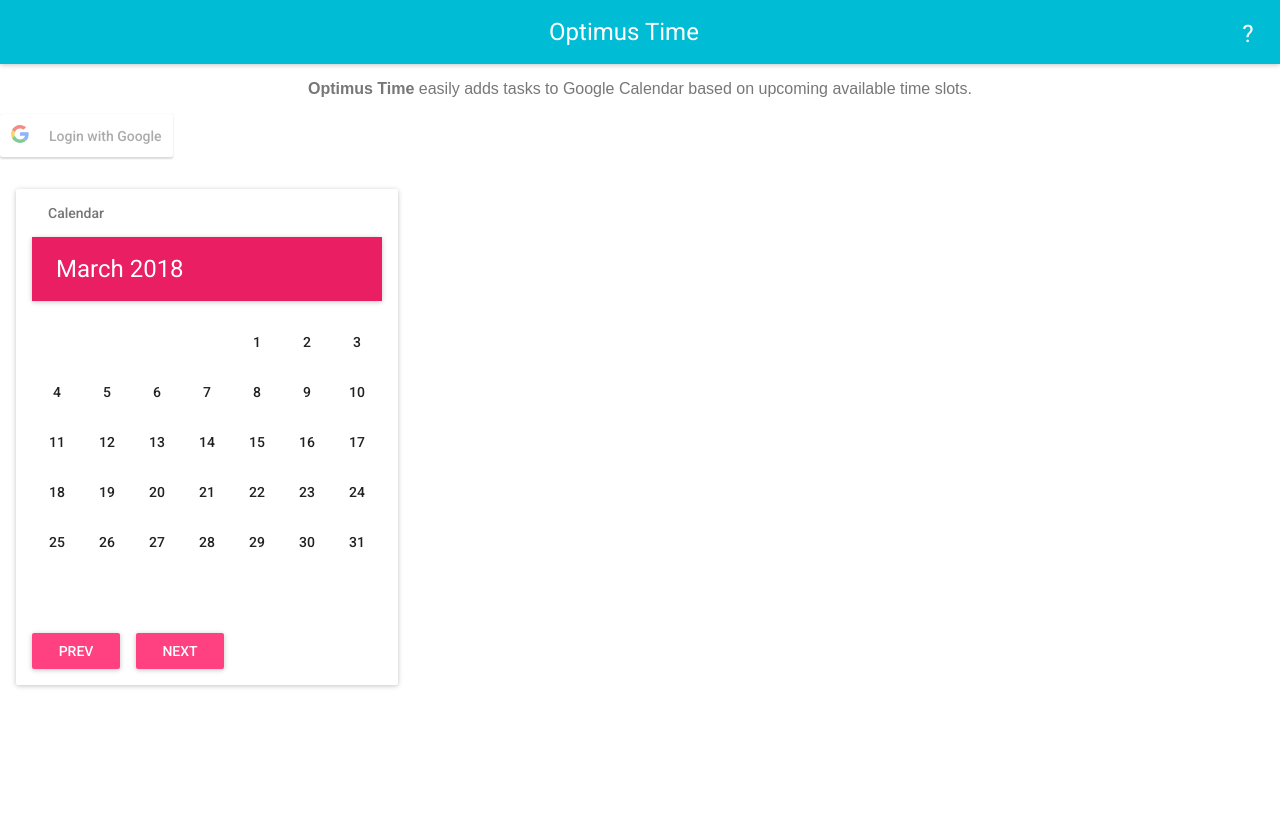
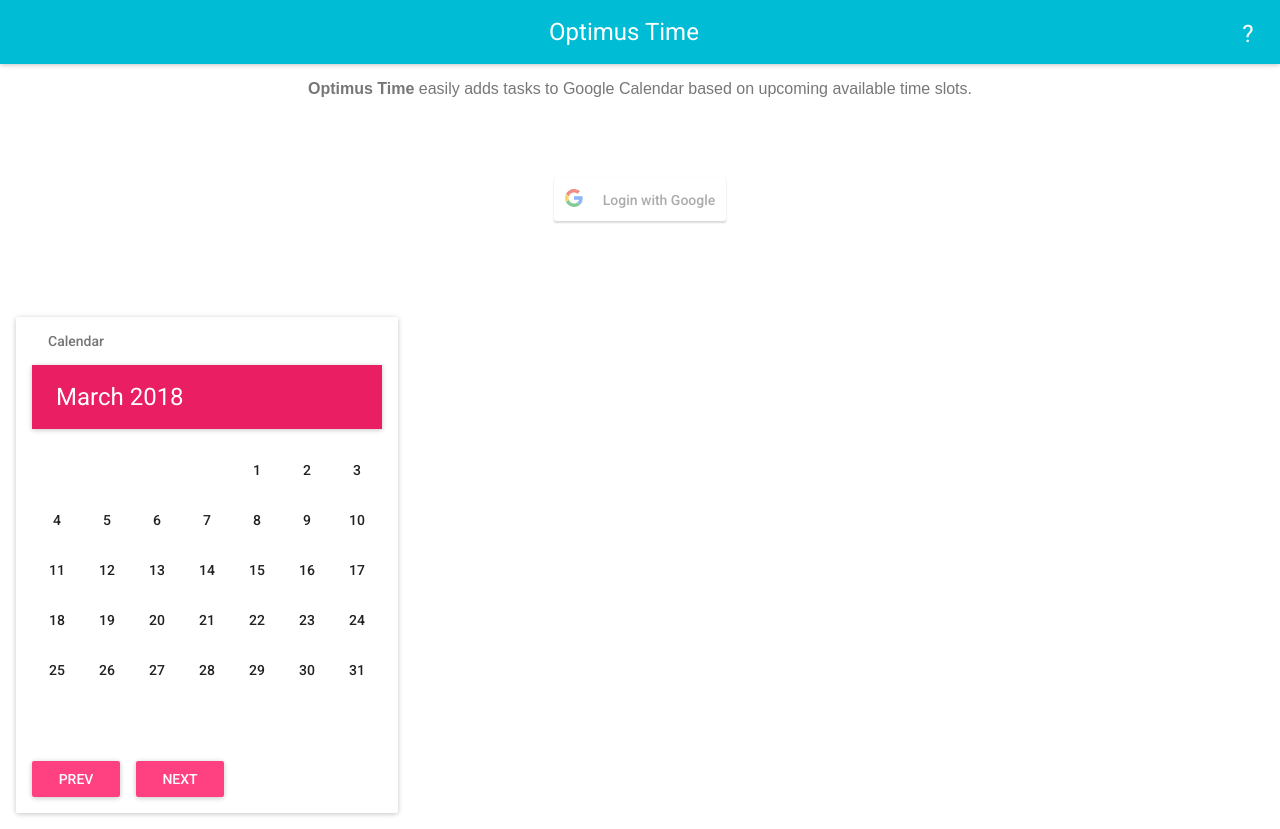
Before and after one commit to lbatch/hackathon-sp18, a React (Create React App) app in the folder client/: page / in a window 1280 px wide. Before the commit the page ends 800 px from the top, so only its background shows below. Built offline with nearby package versions, Linux system fonts and the light colour scheme; the HTML template or start-up script is replaced by a standard one.

Commit message:
Fixed console errors caused by empty buttons in calendar, added simple spacing to Google Login button

```diff
--- a/client/src/App.css
+++ b/client/src/App.css
@@ -1,34 +1,9 @@
-/*.changeDisplay {
-  background: #21241a;
-  background-image: -webkit-linear-gradient(top, #21241a, #820d82);
-  background-image: -moz-linear-gradient(top, #21241a, #820d82);
-  background-image: -ms-linear-gradient(top, #21241a, #820d82);
-  background-image: -o-linear-gradient(top, #21241a, #820d82);
-  background-image: linear-gradient(to bottom, #21241a, #820d82);
-  -webkit-border-radius: 7;
-  -moz-border-radius: 7;
-  border-radius: 7px;
-  -webkit-box-shadow: 0px 1px 8px #050505;
-  -moz-box-shadow: 0px 1px 8px #050505;
-  box-shadow: 0px 1px 8px #050505;
-  font-family: Arial;
-  color: #ffffff;
-  font-size: 20px;
-  padding: 10px 20px 10px 20px;
-  border: solid #1f628d 1px;
-  text-decoration: none;
-}
-
-.changeDisplay:hover {
-  background: #b63cfc;
-  background-image: -webkit-linear-gradient(top, #b63cfc, #6a92ad);
-  background-image: -moz-linear-gradient(top, #b63cfc, #6a92ad);
-  background-image: -ms-linear-gradient(top, #b63cfc, #6a92ad);
-  background-image: -o-linear-gradient(top, #b63cfc, #6a92ad);
-  background-image: linear-gradient(to bottom, #b63cfc, #6a92ad);
-  text-decoration: none;
-}
-*/
 fieldset {
   border: 0;
 }
+
+#login-button {
+  text-align: center;
+  padding-top: 4rem;
+  padding-bottom: 4rem;
+}
--- a/client/src/App.js
+++ b/client/src/App.js
@@ -155,12 +155,14 @@
         </div>
       )
     } else {
-      formInputs = (<GoogleLogin
-          clientId="472400227139-krcsj4li4oka1dspgdh3eckloi7ls1lc.apps.googleusercontent.com"
-          buttonText="Login with Google"
-          onSuccess={this.successGoogle}
-          onFailure={this.failGoogle}
-        />
+      formInputs = (<div id="login-button">
+          <GoogleLogin
+            clientId="472400227139-krcsj4li4oka1dspgdh3eckloi7ls1lc.apps.googleusercontent.com"
+            buttonText="Login with Google"
+            onSuccess={this.successGoogle}
+            onFailure={this.failGoogle}
+            />
+        </div>
       )
     }
 
--- a/client/src/Banner-Dialog.js
+++ b/client/src/Banner-Dialog.js
@@ -1,7 +1,6 @@
 import React from 'react';
 import Dialog from 'material-ui/Dialog';
 import FlatButton from 'material-ui/FlatButton';
-import RaisedButton from 'material-ui/RaisedButton';
 import FontIcon from 'material-ui/FontIcon';
 
 /**
--- a/client/src/Calendar.js
+++ b/client/src/Calendar.js
@@ -49,58 +49,58 @@
         <Subheader>Calendar</Subheader>
         <AppBar id="calendarHeader" showMenuIconButton={false} title={monthNames[props.display.month] + ' ' + props.display.year}/>
         <div className="boardRow">
-          <FlatButton className="day" onClick={buttonClicked} label={dates[0]}/>
-          <FlatButton className="day" onClick={buttonClicked} label={dates[1]}/>
-          <FlatButton className="day" onClick={buttonClicked} label={dates[2]}/>
-          <FlatButton className="day" onClick={buttonClicked} label={dates[3]}/>
-          <FlatButton className="day" onClick={buttonClicked} label={dates[4]}/>
-          <FlatButton className="day" onClick={buttonClicked} label={dates[5]}/>
-          <FlatButton className="day" onClick={buttonClicked} label={dates[6]}/>
+          <FlatButton className="day" onClick={buttonClicked} label={dates[0] || ' '}/>
+          <FlatButton className="day" onClick={buttonClicked} label={dates[1] || ' '}/>
+          <FlatButton className="day" onClick={buttonClicked} label={dates[2] || ' '}/>
+          <FlatButton className="day" onClick={buttonClicked} label={dates[3] || ' '}/>
+          <FlatButton className="day" onClick={buttonClicked} label={dates[4] || ' '}/>
+          <FlatButton className="day" onClick={buttonClicked} label={dates[5] || ' '}/>
+          <FlatButton className="day" onClick={buttonClicked} label={dates[6] || ' '}/>
         </div>
         <div className="boardRow">
-          <FlatButton className="day" onClick={buttonClicked} label={dates[7]}/>
-          <FlatButton className="day" onClick={buttonClicked} label={dates[8]}/>
-          <FlatButton className="day" onClick={buttonClicked} label={dates[9]}/>
-          <FlatButton className="day" onClick={buttonClicked} label={dates[10]}/>
-          <FlatButton className="day" onClick={buttonClicked} label={dates[11]}/>
-          <FlatButton className="day" onClick={buttonClicked} label={dates[12]}/>
-          <FlatButton className="day" onClick={buttonClicked} label={dates[13]}/>
+          <FlatButton className="day" onClick={buttonClicked} label={dates[7] || ' '}/>
+          <FlatButton className="day" onClick={buttonClicked} label={dates[8] || ' '}/>
+          <FlatButton className="day" onClick={buttonClicked} label={dates[9] || ' '}/>
+          <FlatButton className="day" onClick={buttonClicked} label={dates[10] || ' '}/>
+          <FlatButton className="day" onClick={buttonClicked} label={dates[11] || ' '}/>
+          <FlatButton className="day" onClick={buttonClicked} label={dates[12] || ' '}/>
+          <FlatButton className="day" onClick={buttonClicked} label={dates[13] || ' '}/>
         </div>
       <div className="boardRow">
-          <FlatButton className="day" onClick={buttonClicked} label={dates[14]}/>
-          <FlatButton className="day" onClick={buttonClicked} label={dates[15]}/>
-          <FlatButton className="day" onClick={buttonClicked} label={dates[16]}/>
-          <FlatButton className="day" onClick={buttonClicked} label={dates[17]}/>
-          <FlatButton className="day" onClick={buttonClicked} label={dates[18]}/>
-          <FlatButton className="day" onClick={buttonClicked} label={dates[19]}/>
-          <FlatButton className="day" onClick={buttonClicked} label={dates[20]}/>
+          <FlatButton className="day" onClick={buttonClicked} label={dates[14] || ' '}/>
+          <FlatButton className="day" onClick={buttonClicked} label={dates[15] || ' '}/>
+          <FlatButton className="day" onClick={buttonClicked} label={dates[16] || ' '}/>
+          <FlatButton className="day" onClick={buttonClicked} label={dates[17] || ' '}/>
+          <FlatButton className="day" onClick={buttonClicked} label={dates[18] || ' '}/>
+          <FlatButton className="day" onClick={buttonClicked} label={dates[19] || ' '}/>
+          <FlatButton className="day" onClick={buttonClicked} label={dates[20] || ' '}/>
         </div>
         <div className="boardRow">
-          <FlatButton className="day" onClick={buttonClicked} label={dates[21]}/>
-          <FlatButton className="day" onClick={buttonClicked} label={dates[22]}/>
-          <FlatButton className="day" onClick={buttonClicked} label={dates[23]}/>
-          <FlatButton className="day" onClick={buttonClicked} label={dates[24]}/>
-          <FlatButton className="day" onClick={buttonClicked} label={dates[25]}/>
-          <FlatButton className="day" onClick={buttonClicked} label={dates[26]}/>
-          <FlatButton className="day" onClick={buttonClicked} label={dates[27]}/>
+          <FlatButton className="day" onClick={buttonClicked} label={dates[21] || ' '}/>
+          <FlatButton className="day" onClick={buttonClicked} label={dates[22] || ' '}/>
+          <FlatButton className="day" onClick={buttonClicked} label={dates[23] || ' '}/>
+          <FlatButton className="day" onClick={buttonClicked} label={dates[24] || ' '}/>
+          <FlatButton className="day" onClick={buttonClicked} label={dates[25] || ' '}/>
+          <FlatButton className="day" onClick={buttonClicked} label={dates[26] || ' '}/>
+          <FlatButton className="day" onClick={buttonClicked} label={dates[27] || ' '}/>
         </div>
         <div className="boardRow">
-          <FlatButton className="day" onClick={buttonClicked} label={dates[28]}/>
-          <FlatButton className="day" onClick={buttonClicked} label={dates[29]}/>
-          <FlatButton className="day" onClick={buttonClicked} label={dates[30]}/>
-          <FlatButton className="day" onClick={buttonClicked} label={dates[31]}/>
-          <FlatButton className="day" onClick={buttonClicked} label={dates[32]}/>
-          <FlatButton className="day" onClick={buttonClicked} label={dates[33]}/>
-          <FlatButton className="day" onClick={buttonClicked} label={dates[34]}/>
+          <FlatButton className="day" onClick={buttonClicked} label={dates[28] || ' '}/>
+          <FlatButton className="day" onClick={buttonClicked} label={dates[29] || ' '}/>
+          <FlatButton className="day" onClick={buttonClicked} label={dates[30] || ' '}/>
+          <FlatButton className="day" onClick={buttonClicked} label={dates[31] || ' '}/>
+          <FlatButton className="day" onClick={buttonClicked} label={dates[32] || ' '}/>
+          <FlatButton className="day" onClick={buttonClicked} label={dates[33] || ' '}/>
+          <FlatButton className="day" onClick={buttonClicked} label={dates[34] || ' '}/>
         </div>
         <div className="boardRow">
-          <FlatButton className="day" onClick={buttonClicked} label={dates[35]}/>
-          <FlatButton className="day" onClick={buttonClicked} label={dates[36]}/>
-          <FlatButton className="day" onClick={buttonClicked} label={dates[37]}/>
-          <FlatButton className="day" onClick={buttonClicked} label={dates[38]}/>
-          <FlatButton className="day" onClick={buttonClicked} label={dates[39]}/>
-          <FlatButton className="day" onClick={buttonClicked} label={dates[40]}/>
-          <FlatButton className="day" onClick={buttonClicked} label={dates[41]}/>
+          <FlatButton className="day" onClick={buttonClicked} label={dates[35] || ' '}/>
+          <FlatButton className="day" onClick={buttonClicked} label={dates[36] || ' '}/>
+          <FlatButton className="day" onClick={buttonClicked} label={dates[37] || ' '}/>
+          <FlatButton className="day" onClick={buttonClicked} label={dates[38] || ' '}/>
+          <FlatButton className="day" onClick={buttonClicked} label={dates[39] || ' '}/>
+          <FlatButton className="day" onClick={buttonClicked} label={dates[40] || ' '}/>
+          <FlatButton className="day" onClick={buttonClicked} label={dates[41] || ' '}/>
         </div>
         <div id='eventDisplay'></div>
     </div>
```
